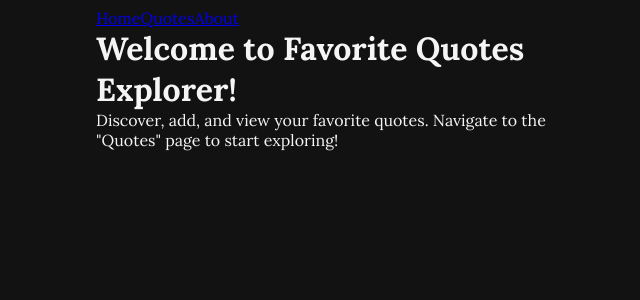
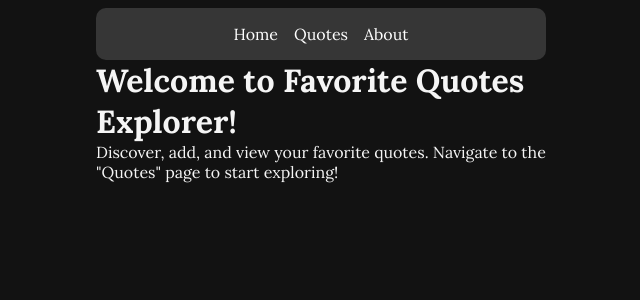
Before and after one commit to Espadv69/Favorite-Quotes-Explorer, a React (Vite) app: page / in a window 1280 px wide. Shown: the top 300 px of the page, without its empty margins (319-959 px from the left). Built offline with nearby package versions, Linux system fonts and the light colour scheme.

Commit message:
Add classname for Links

```diff
--- a/src/App.jsx
+++ b/src/App.jsx
@@ -8,10 +8,10 @@ import About from './pages/About'
 const App = () => {
   return (
     <div className="components">
-      <nav>
-        <Link to="/">Home</Link>
-        <Link to="/quotes">Quotes</Link>
-        <Link to="/about">About</Link>
+      <nav className="navbar-components">
+        <Link className='a-links' to="/">Home</Link>
+        <Link className='a-links' to="/quotes">Quotes</Link>
+        <Link className='a-links' to="/about">About</Link>
       </nav>
 
       {/* Routes configuration */}
```
